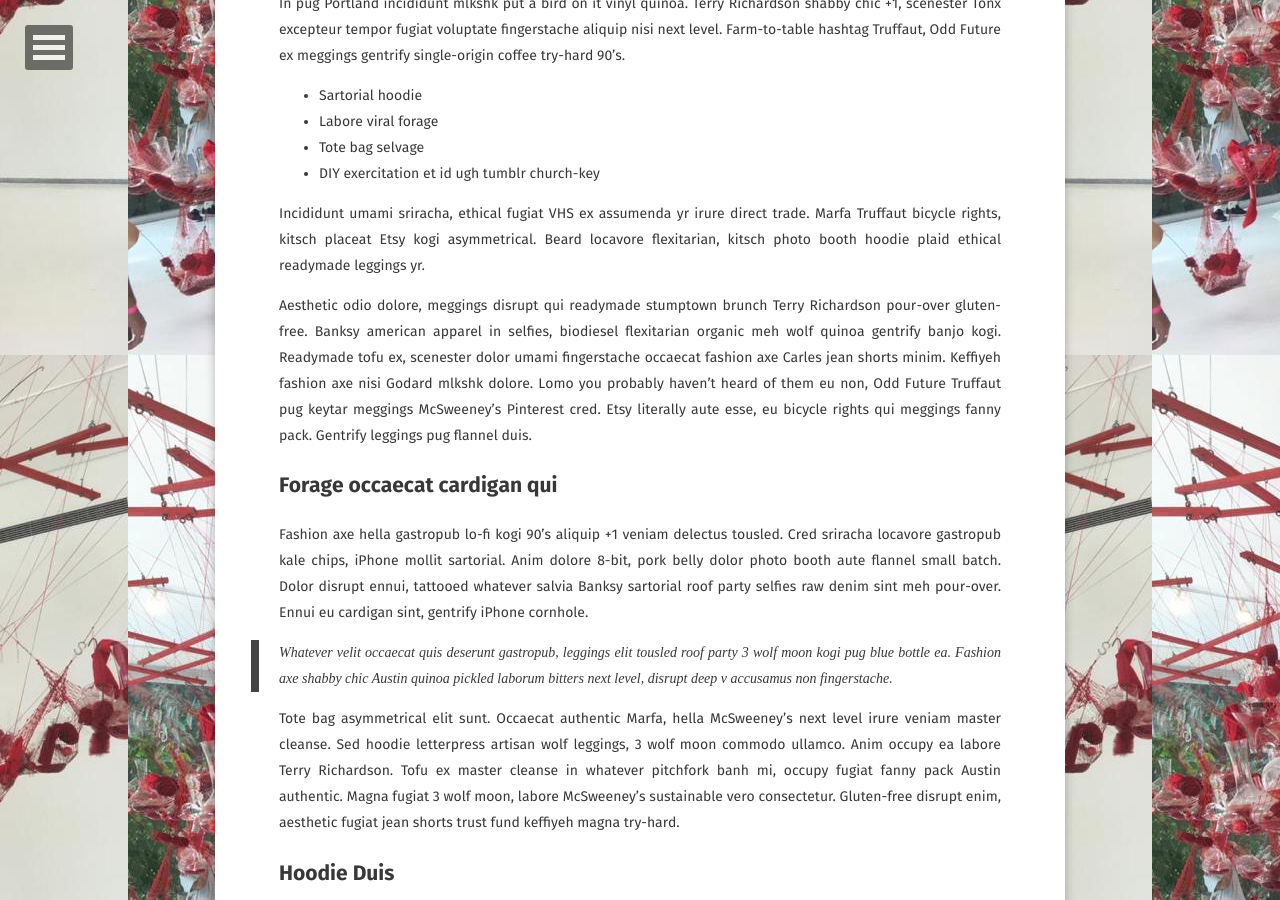
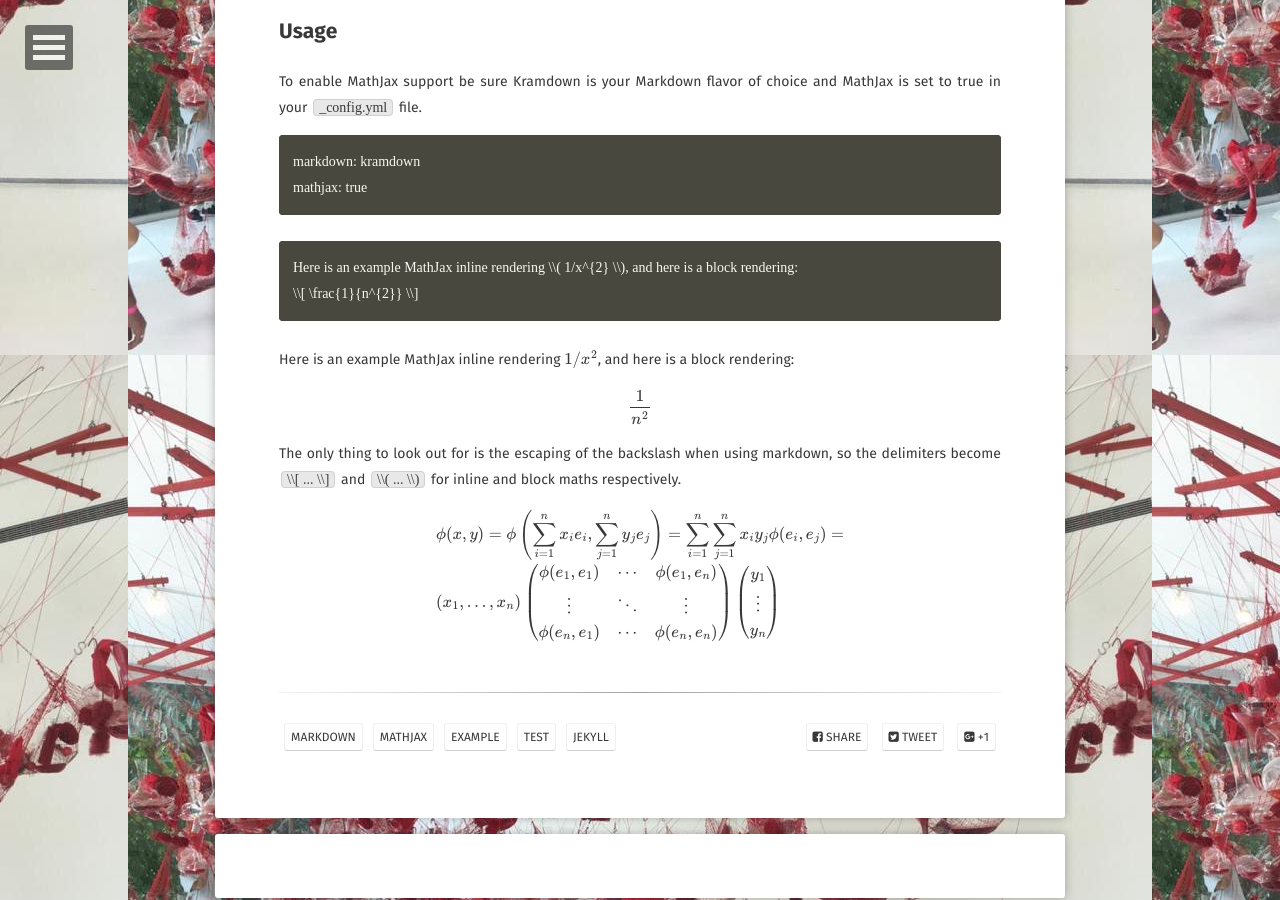
Before and after one commit to anasaliba/anasaliba.github.io, a Jekyll site: the page built from _posts/2016-03-22-minha-familia.md, in a window 1280 px wide and 900 px high, scrolled down 479 px. Built offline with Jekyll 4.4.1, drawn with Linux system fonts in a browser that asks for light colours; some web fonts are replaced; formulas are drawn with MathJax 3; comment, search, counter and statistics services are not loaded; some of the changed text lies outside the part shown.

```diff
--- a/_posts/2016-03-22-minha-familia.md
+++ b/_posts/2016-03-22-minha-familia.md
@@ -1,49 +1,52 @@
 ---
 layout: post
-title: "MINHA FAM�LIA"
-date: 2020-05-15
-excerpt: "O meu maior tesouro"
-project: true
+title:  "Minha Família"
+date:   2015-08-10
+excerpt: "Meu bem mais precioso"
 tag:
+- markdown
+- mathjax
+- example
+- test
 - jekyll
-- moon
-- blog
-- about
-- theme
 comments: true
 ---
 
-Sou Ana
+[MathJax](http://www.mathjax.org/) is a simple way of including Tex/LaTex/MathML based mathematics in HTML webpages. To get up and running you need to include the MathJax script in the header of your github pages page, and then write some maths. For LaTex, there are two delimiters you need to know about, one for block or displayed mathematics `\[ ... \]`, and the other for inline mathematics `\( ... \)`.
 
-## Bom dia
+## Usage
 
-In pug Portland incididunt mlkshk put a bird on it vinyl quinoa. Terry Richardson shabby chic +1, scenester Tonx excepteur tempor fugiat voluptate fingerstache aliquip nisi next level. Farm-to-table hashtag Truffaut, Odd Future ex meggings gentrify single-origin coffee try-hard 90's.
+To enable MathJax support be sure Kramdown is your Markdown flavor of choice and MathJax is set to true in your `_config.yml` file.
 
-* Sartorial hoodie
-* Labore viral forage
-* Tote bag selvage
-* DIY exercitation et id ugh tumblr church-key
+~~~
+markdown: kramdown
+mathjax: true
+~~~
 
-Incididunt umami sriracha, ethical fugiat VHS ex assumenda yr irure direct trade. Marfa Truffaut bicycle rights, kitsch placeat Etsy kogi asymmetrical. Beard locavore flexitarian, kitsch photo booth hoodie plaid ethical readymade leggings yr.
+~~~
+Here is an example MathJax inline rendering \\( 1/x^{2} \\), and here is a block rendering:
+\\[ \frac{1}{n^{2}} \\]
+~~~
 
-Aesthetic odio dolore, meggings disrupt qui readymade stumptown brunch Terry Richardson pour-over gluten-free. Banksy american apparel in selfies, biodiesel flexitarian organic meh wolf quinoa gentrify banjo kogi. Readymade tofu ex, scenester dolor umami fingerstache occaecat fashion axe Carles jean shorts minim. Keffiyeh fashion axe nisi Godard mlkshk dolore. Lomo you probably haven't heard of them eu non, Odd Future Truffaut pug keytar meggings McSweeney's Pinterest cred. Etsy literally aute esse, eu bicycle rights qui meggings fanny pack. Gentrify leggings pug flannel duis.
+Here is an example MathJax inline rendering \\( 1/x^{2} \\), and here is a block rendering:
+\\[ \frac{1}{n^{2}} \\]
 
-## Forage occaecat cardigan qui
+The only thing to look out for is the escaping of the backslash when using markdown, so the delimiters become `\\[ ... \\]` and `\\( ... \\)` for inline and block maths respectively.
 
-Fashion axe hella gastropub lo-fi kogi 90's aliquip +1 veniam delectus tousled. Cred sriracha locavore gastropub kale chips, iPhone mollit sartorial. Anim dolore 8-bit, pork belly dolor photo booth aute flannel small batch. Dolor disrupt ennui, tattooed whatever salvia Banksy sartorial roof party selfies raw denim sint meh pour-over. Ennui eu cardigan sint, gentrify iPhone cornhole.
 
-> Whatever velit occaecat quis deserunt gastropub, leggings elit tousled roof party 3 wolf moon kogi pug blue bottle ea. Fashion axe shabby chic Austin quinoa pickled laborum bitters next level, disrupt deep v accusamus non fingerstache.
-
-Tote bag asymmetrical elit sunt. Occaecat authentic Marfa, hella McSweeney's next level irure veniam master cleanse. Sed hoodie letterpress artisan wolf leggings, 3 wolf moon commodo ullamco. Anim occupy ea labore Terry Richardson. Tofu ex master cleanse in whatever pitchfork banh mi, occupy fugiat fanny pack Austin authentic. Magna fugiat 3 wolf moon, labore McSweeney's sustainable vero consectetur. Gluten-free disrupt enim, aesthetic fugiat jean shorts trust fund keffiyeh magna try-hard.
-
-## Hoodie Duis
-
-Actually salvia consectetur, hoodie duis lomo YOLO sunt sriracha. Aute pop-up brunch farm-to-table odio, salvia irure occaecat. Sriracha small batch literally skateboard. Echo Park nihil hoodie, aliquip forage artisan laboris. Trust fund reprehenderit nulla locavore. Stumptown raw denim kitsch, keffiyeh nulla twee dreamcatcher fanny pack ullamco 90's pop-up est culpa farm-to-table. Selfies 8-bit do pug odio.
-
-### Thundercats Ho!
-
-Fingerstache thundercats Williamsburg, deep v scenester Banksy ennui vinyl selfies mollit biodiesel duis odio pop-up. Banksy 3 wolf moon try-hard, sapiente enim stumptown deep v ad letterpress. Squid beard brunch, exercitation raw denim yr sint direct trade. Raw denim narwhal id, flannel DIY McSweeney's seitan. Letterpress artisan bespoke accusamus, meggings laboris consequat Truffaut qui in seitan. Sustainable cornhole Schlitz, twee Cosby sweater banh mi deep v forage letterpress flannel whatever keffiyeh. Sartorial cred irure, semiotics ethical sed blue bottle nihil letterpress.
-
-Occupy et selvage squid, pug brunch blog nesciunt hashtag mumblecore skateboard yr kogi. Ugh small batch swag four loko. Fap post-ironic qui tote bag farm-to-table american apparel scenester keffiyeh vero, swag non pour-over gentrify authentic pitchfork. Schlitz scenester lo-fi voluptate, tote bag irony bicycle rights pariatur vero Vice freegan wayfarers exercitation nisi shoreditch. Chambray tofu vero sed. Street art swag literally leggings, Cosby sweater mixtape PBR lomo Banksy non in pitchfork ennui McSweeney's selfies. Odd Future Banksy non authentic.
-
-Aliquip enim artisan dolor post-ironic. Pug tote bag Marfa, deserunt pour-over Portland wolf eu odio intelligentsia american apparel ugh ea. Sunt viral et, 3 wolf moon gastropub pug id. Id fashion axe est typewriter, mlkshk Portland art party aute brunch. Sint pork belly Cosby sweater, deep v mumblecore kitsch american apparel. Try-hard direct trade tumblr sint skateboard. Adipisicing bitters excepteur biodiesel, pickled gastropub aute veniam.
+$$
+\begin{align*}
+  & \phi(x,y) = \phi \left(\sum_{i=1}^n x_ie_i, \sum_{j=1}^n y_je_j \right)
+  = \sum_{i=1}^n \sum_{j=1}^n x_i y_j \phi(e_i, e_j) = \\
+  & (x_1, \ldots, x_n) \left( \begin{array}{ccc}
+      \phi(e_1, e_1) & \cdots & \phi(e_1, e_n) \\
+      \vdots & \ddots & \vdots \\
+      \phi(e_n, e_1) & \cdots & \phi(e_n, e_n)
+    \end{array} \right)
+  \left( \begin{array}{c}
+      y_1 \\
+      \vdots \\
+      y_n
+    \end{array} \right)
+\end{align*}
+$$
```
